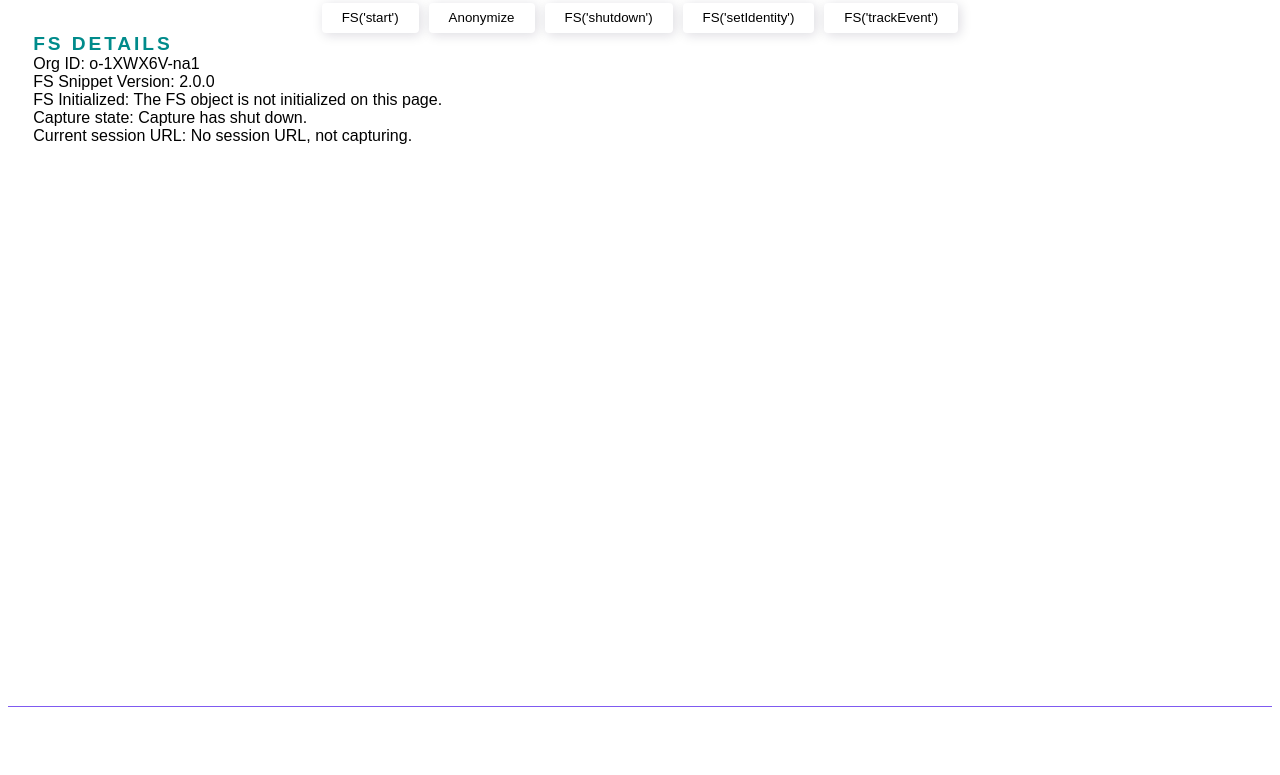
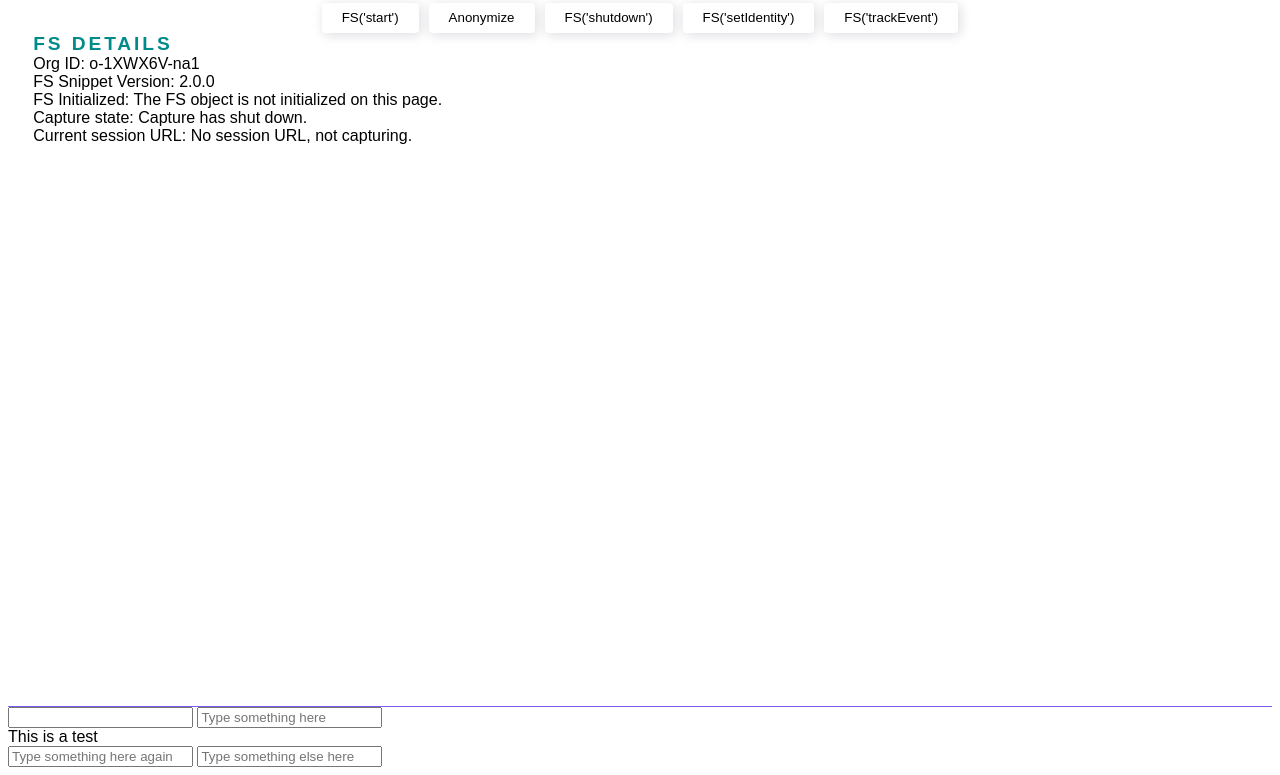
Before and after one commit to allegraanka/allegraanka.github.io, a plain HTML site: page index.html in a window 1280 px wide. Shown: the part 211-986 px from the top of the page. Before the commit the page ends 926 px from the top, so only its background shows below. Drawn offline with Linux system fonts and the light colour scheme.

Commit message:
testing privacy rules visualizer, added new elements with different privacy rules"

```diff
--- a/index.html
+++ b/index.html
@@ -101,6 +101,17 @@
       </div>
     </div>
 
+    <div>
+      <input type="hidden" id="hiddenInput" class="hidden-input-field" />
+      <input type="password" id="passwordInput" class="password-input-field" />
+      <input type="text" id="textInput" class="text-input-field" placeholder="Type something here" />
+      <div id="unmaskThisId">This is a test</div>
+      <div class="inputContainer">
+        <input type="text" id="textInput2" class="text-input-field" placeholder="Type something here again" />
+        <input type="text" id="textInput3" class="text-input-field" placeholder="Type something else here" />
+      </div>
+    </div>
+
     <!-- Segment snippet -->
     <!-- <script>
       !function () {
```
